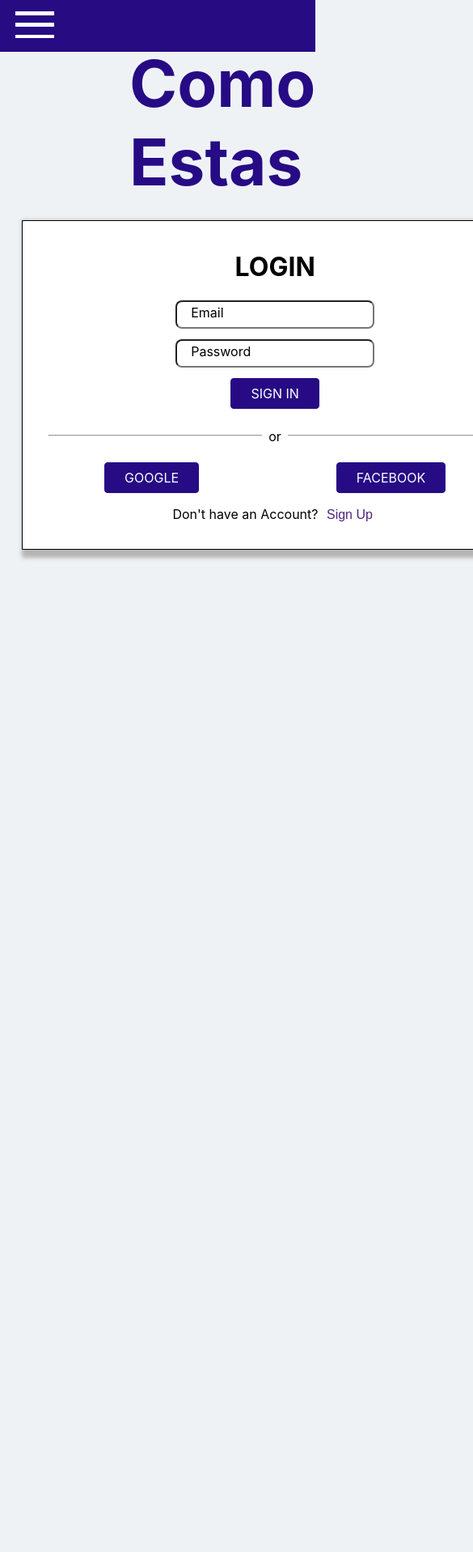
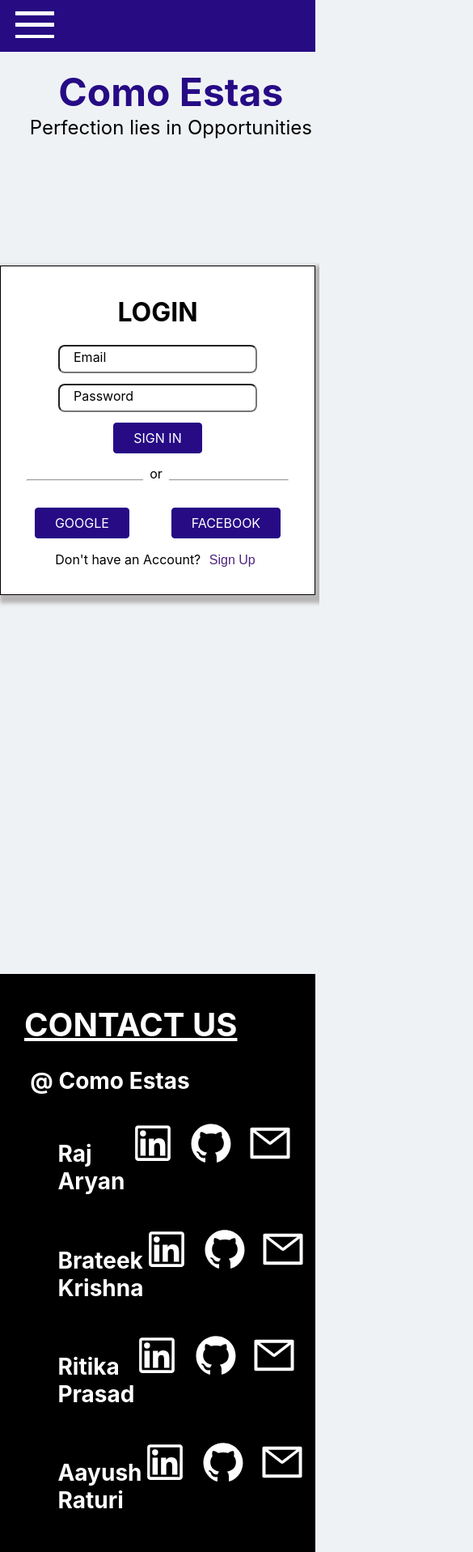
Before and after one commit to Alphaviper7769/Como-estas, a React (Create React App) app in the folder frontend/: page / in a window 390 px wide. Shown: the top 1917 px of the page at 81% size, 585 px wide, since content can reach past the window. Before the commit the page ends 844 px from the top, so only its background shows below. Built offline with nearby package versions, Linux system fonts and the light colour scheme.

Commit message:
responsive and contactus

```diff
--- a/frontend/src/App.js
+++ b/frontend/src/App.js
@@ -15,6 +15,7 @@ import { SignupEmp } from './pages/employer/SignupEmp';
 import { SignupSeeker } from './pages/employee/SignupSeeker';
 import { Dashboard } from './pages/employer/Dashboard';
 import { SeekerDashboard } from './pages/employee/Dashboard';
+import { Contactus } from './pages/Contactus';
 
 function App() {
   // Context API
@@ -33,7 +34,7 @@ function App() {
       <div className="App">
         {/* {!!token && <Navbar links={['Dashboard', 'Contact Us', 'Profile', 'LOGOUT']} />} */}
         <Router>
-          <Navbar links={['Dashboard', 'Contact Us', 'Profile', 'LOGOUT']} />
+          <Navbar links={['Dashboard', 'Contact-Us', 'Profile', 'LOGOUT']} />
           <Routes>
             <Route path="/" exact element={<Auth />} />
             {/* <Route path="signup" exact element={admin ? <SignupEmp /> : <SignupSeeker />} /> */}
@@ -43,6 +44,7 @@ function App() {
           </Routes>
         </Router>
       </div>
+      <Contactus />
     {/*</AuthContext.Provider>*/}
     </>
   );
--- a/frontend/src/components/navigation/Navbar.css
+++ b/frontend/src/components/navigation/Navbar.css
@@ -59,8 +59,7 @@
     .nav-side-drawer {
         display: flex;
         flex-direction: column;
-        height: 60%;
-        margin-top: 2rem;
+        height: 40%;
         text-align: left;
         margin-top: 10rem;
         justify-content: space-evenly;
@@ -83,7 +82,6 @@
 
     .navbar-link {
         color: black;
-        font-size: 2rem;
-        margin: 4rem;
+        font-size: 100%;
     }
 }
--- a/frontend/src/components/utils/Card.css
+++ b/frontend/src/components/utils/Card.css
@@ -10,15 +10,11 @@
 }
 
 .right {
-    position: absolute !important;
-    right: 4rem !important;
-    top: 3rem;
+    margin-right: 4rem;
 }
 
 .left {
-    position: absolute !important;
-    left: 4rem !important;
-    top: 7rem;
+    margin-left: 4rem;
 }
 
 .elevation--partial {
@@ -55,13 +51,26 @@
 }
 
 @media(max-width: 789px) {
-    .right, .left {
+    .card {
+        position: relative;
+        margin: 0 auto;
+        width: auto;
+        margin-top: 40%;
+        display: flex;
+        flex-direction: column;
+        justify-content: center;
+        padding: 0 auto;
+    }
+
+    /* .right, .left {
         top: 10rem;
         right: 1.7rem;
         left: 1.7rem;
-    }
+    } */
 
-    .large, .small, .medium {
-        width: 37rem;
-    }
+    /* .large, .small, .medium {
+        width: 80%;
+        margin: 0 auto;
+        margin-top: 5rem;
+    } */
 }
--- a/frontend/src/index.css
+++ b/frontend/src/index.css
@@ -29,3 +29,9 @@ hr {
   color: black;
   margin: 0.5rem;
 }
+
+.App {
+  margin: 0px;
+  padding: 0px;
+  height: max-content;
+}
--- a/frontend/src/pages/Auth.css
+++ b/frontend/src/pages/Auth.css
@@ -1,3 +1,7 @@
+.auth-container {
+    height: fit-content;
+}
+
 .auth-body {
     display: flex;
     flex-direction: column;
@@ -54,9 +58,10 @@
 }
 
 .auth-body-p {
-    position: absolute;
-    top: 15rem;
-    left: 13.8rem;
+    position: relative;
+    width: fit-content;
+    margin-top: -7%;
+    left: 45%;
     padding-left: 0.5rem;
     padding-right: 0.5rem;
     background-color: white;
@@ -106,20 +111,36 @@
 
 @media(max-width: 789px) {
     .auth-body-left {
-        top: 0rem;
-        left: 10rem;
+       position: relative;
+       top: 0rem;
+       margin: 0px;
+       margin-top: 5%;
+       margin-left: -7%;
+       width: fit-content;
+       padding: 0px;
     }
 
     .auth-body-left-h1 {
-        font-size: 5rem;
+        font-size: 300%;
+        text-align: center;
+        padding: 0px;
+        margin: 0px;
     }
 
     .auth-body-left-p {
-        font-size: 1.5rem;
+        font-size: 150%;
         text-align: center;
+        padding: 0px;
+        margin: 0px;
     }
 
     .auth-body-p {
-        left: 18.5rem;
+        margin-top: -10%;
+    }
+
+    .card-body-form {
+        text-align: center;
+        display: flex;
+        justify-content: center;
     }
 }
--- /dev/null
+++ b/frontend/src/pages/Contactus.css
@@ -0,0 +1,42 @@
+.contactus-container {
+    padding: 3%;
+    margin: 0px;
+    background: black;
+    color: white;
+    width: inherit;
+    margin-top: 5%;
+}
+
+.contactus-container h1 {
+    font-size: 250%;
+    padding-left: 5%;
+    text-decoration: underline;
+}
+
+.contactus-container h3 {
+    font-size: 175%;
+    padding-left: 7%;
+}
+
+.member-details {
+    display: flex;
+    flex-direction: row;
+    padding-left: 10%;
+    margin-bottom: 2%;
+}
+
+.member-details h3 {
+    width: 35%;
+}
+
+.member-details a {
+    margin-top: 1%;
+    font-size: 350%;
+    padding-right: 5%;
+}
+
+@media (max-width: 789px) {
+    .contactus-container {
+        margin-top: 120% !important;
+    }
+}
--- /dev/null
+++ b/frontend/src/pages/Contactus.js
@@ -0,0 +1,51 @@
+import React from 'react'
+import './Contactus.css';
+
+import { AiOutlineMail, AiOutlineGithub, AiOutlineLinkedin } from 'react-icons/ai';
+
+const members = [
+    {
+        name: 'Raj Aryan',
+        github: 'https://github.com/rajaryan18',
+        linkedin: 'https://www.linkedin.com/in/thatrajaryan',
+        gmail: 'btech10078.21@bitmesra.ac.in'
+    },
+    {
+        name: 'Brateek Krishna',
+        github: 'https://github.com/rajaryan18',
+        linkedin: 'https://www.linkedin.com/in/thatrajaryan',
+        gmail: 'btech10078.21@bitmesra.ac.in'
+    },
+    {
+        name: 'Ritika Prasad',
+        github: 'https://github.com/rajaryan18',
+        linkedin: 'https://www.linkedin.com/in/thatrajaryan',
+        gmail: 'btech10078.21@bitmesra.ac.in'
+    },
+    {
+        name: 'Aayush Raturi',
+        github: 'https://github.com/rajaryan18',
+        linkedin: 'https://www.linkedin.com/in/thatrajaryan',
+        gmail: 'btech10078.21@bitmesra.ac.in'
+    }
+];
+
+export const Contactus = () => {
+    return (
+        <div className='contactus-container'>
+            <h1>CONTACT US</h1>
+            <h3>@ Como Estas</h3>
+            {members.map((member) => {
+                return (
+                    <div className='member-details'>
+                        <h3>{member.name}</h3>
+                        <span></span>
+                        <a href={`${member.linkedin}`} target='_blank'><AiOutlineLinkedin /></a>
+                        <a href={`${member.github}`} target='_blank'><AiOutlineGithub /></a>
+                        <a href={`mailto:${member.gmail}`} target='_blank'><AiOutlineMail /></a>
+                    </div>
+                );
+            })}
+        </div>
+    );
+};
--- a/frontend/src/pages/employee/Dashboard.css
+++ b/frontend/src/pages/employee/Dashboard.css
@@ -94,8 +94,49 @@
     margin: 0.3rem;
 }
 
+.team-div {
+    display: flex;
+    flex-direction: column;
+}
+
+.team-div > div {
+    display: flex;
+    flex-direction: row;
+}
+
 @media (max-width: 789px) {
     .skr-job-div-p {
         width: 60% !important;
     }
+
+    .post-header-div {
+        width: 100%;
+    }
+
+    .post-header-div form {
+        display: flex;
+        flex-direction: row;
+    }
+
+    .post-header-div form Button {
+        height: 35%;
+        margin-top: 10%;
+    }
+
+    .post-header-div input {
+        width: 100%;
+    }
+
+    .skr-job {
+        flex-direction: column;
+        padding-left: 10%;
+    }
+
+    #applied-name {
+        font-size: 120%;
+    }
+
+    .skr-job-post span {
+        margin: 20%;
+    }
 }
--- a/frontend/src/pages/employer/Dashboard.css
+++ b/frontend/src/pages/employer/Dashboard.css
@@ -152,6 +152,10 @@
 }
 
 @media (max-width: 789px) {
+    .emp-dashboard-card {
+        width: 90% !important;
+    }
+
     .emp-dashboard-container {
         flex-direction: column;
     }
@@ -162,7 +166,10 @@
     }
 
     .emp-dashboard-right-team-head {
-        margin-left: 5rem;
+        margin: 5% auto;
+        display: flex;
+        width: inherit;
+        justify-content: space-between;
     }
 
     .team-button {
@@ -170,13 +177,14 @@
     }
 
     .emp-dashboard-right-team-head span {
-        margin-right: 6rem;
+        margin-top: 0rem;
     }
 
     .emp-dashboard-right-p {
         display: flex;
         flex-direction: row;
-        margin-left: 2.5rem;
+        width: fit-content;
+        margin: 0 auto;
     }
 
     .emp-dashboard-right-details {
@@ -193,11 +201,17 @@
     }
 
     .emp-dashboard-right-section {
-        width: 10rem;
+        width: fit-content;
         padding: 0.3rem;
         margin: 0.5rem;
         display: flex;
         justify-content: space-evenly;
+    }
+
+    .emp-job-post-button {
+        display: flex;
+        flex-direction: column;
+        margin-left: 10%;
     }
 
     .emp-job-post-button span {
@@ -225,4 +239,21 @@
         width: 150%;
         margin-bottom: 0.5rem;
     }
+
+    .emp-dashboard-right-h1 {
+        font-size: 130%;
+        margin: 0 auto;
+    }
+
+    .emp-dashboard-post-h1 {
+        font-size: 250%;
+        margin-top: 20;
+    }
+
+    .emp-job-div {
+        margin: 0 auto;
+        margin-bottom: 7%;
+    }
+
+
 }
--- a/frontend/src/pages/employer/Dashboard.js
+++ b/frontend/src/pages/employer/Dashboard.js
@@ -93,7 +93,7 @@ export const Dashboard = props => {
                 <Card elevation='complete' size='large' bgcolor='white' className="emp-dashboard-card">
                     <div className='post-header-div'>
                         <h1 className='emp-dashboard-post-h1'>JOBS POSTED</h1>
-                        <Button inverse size='medium' className='emp-dashboard-post-button'>+ New Post</Button>
+                        <Button inverse size={`${window.innerWidth > 789 ? 'medium' : 'small'}`} className='emp-dashboard-post-button'>+ New Post</Button>
                     </div>
                     {jobs.map((job, index) => {
                         return (
@@ -105,8 +105,8 @@ export const Dashboard = props => {
                                     <p><b>Date Posted: </b>{job.date}</p>
                                 </div>
                                 <div className='emp-job-post-button'>
-                                    <span><Button danger onClick={() => onOpenApplication(job)}>Applications</Button></span>
-                                    <span><Button onClick={() => onOpenPostDetail(job)}>Details</Button></span>
+                                    <span><Button danger size={`${window.innerWidth > 789 ? 'medium' : 'small'}`} onClick={() => onOpenApplication(job)}>Applications</Button></span>
+                                    <span><Button size={`${window.innerWidth > 789 ? 'medium' : 'small'}`} onClick={() => onOpenPostDetail(job)}>Details</Button></span>
                                 </div>
                             </div>
                         );
@@ -125,7 +125,7 @@ export const Dashboard = props => {
                     <Card elevation='complete' size='medium' bgcolor='white' className="emp-dashboard-card">
                         <div className='emp-dashboard-right-team-head'>
                             <h1 className='emp-dashboard-right-h1'>TEAM</h1>
-                            <span><Button danger>ADD</Button></span>
+                            <span><Button danger size={`${window.innerWidth > 789 ? 'medium' : 'small'}`}>ADD</Button></span>
                         </div>
                         {team.map((t, index) => {
                             return (
```
Also changed, not shown: frontend/src/pages/employee/Dashboard.js (+11 -3 lines).
